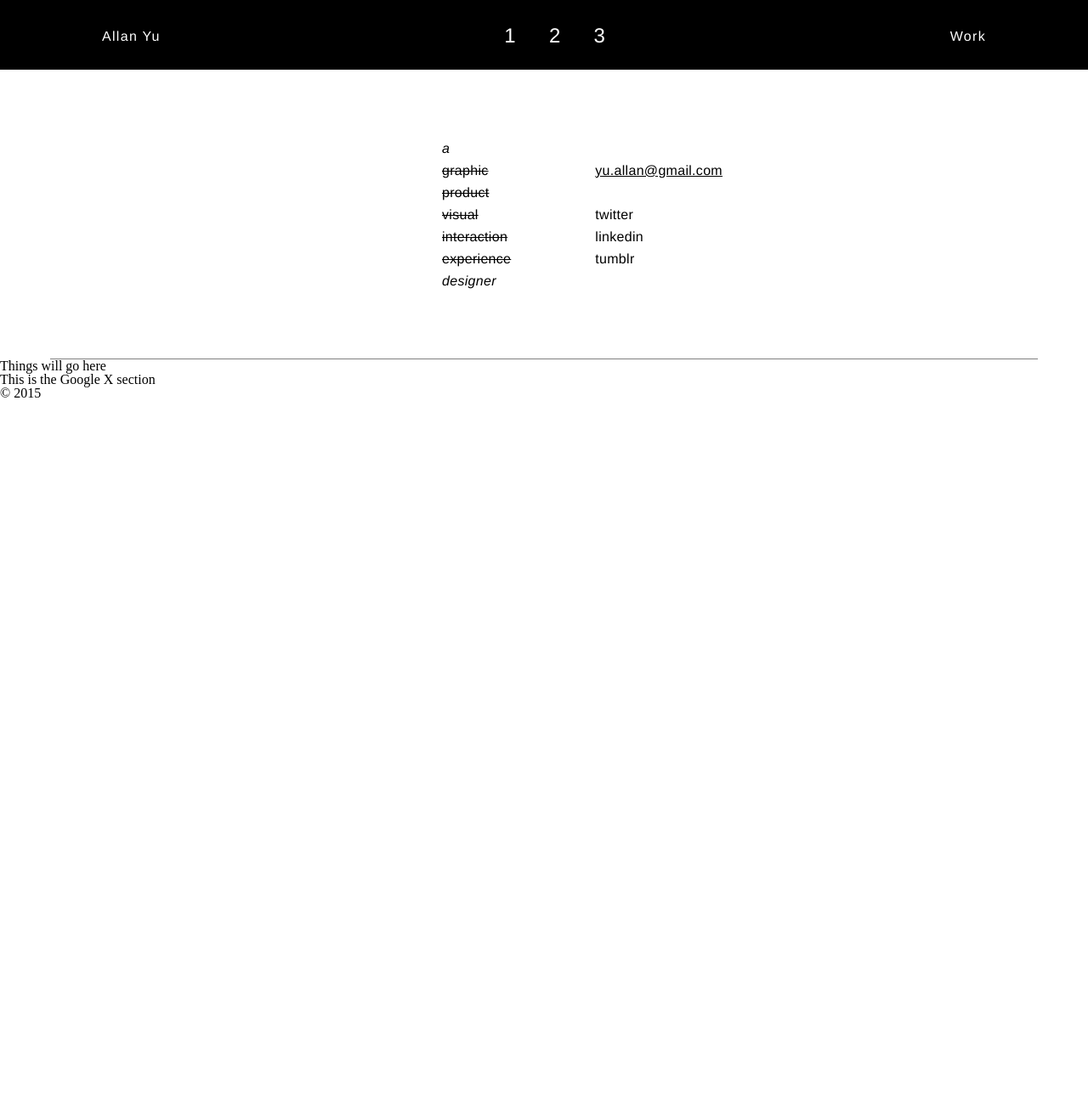
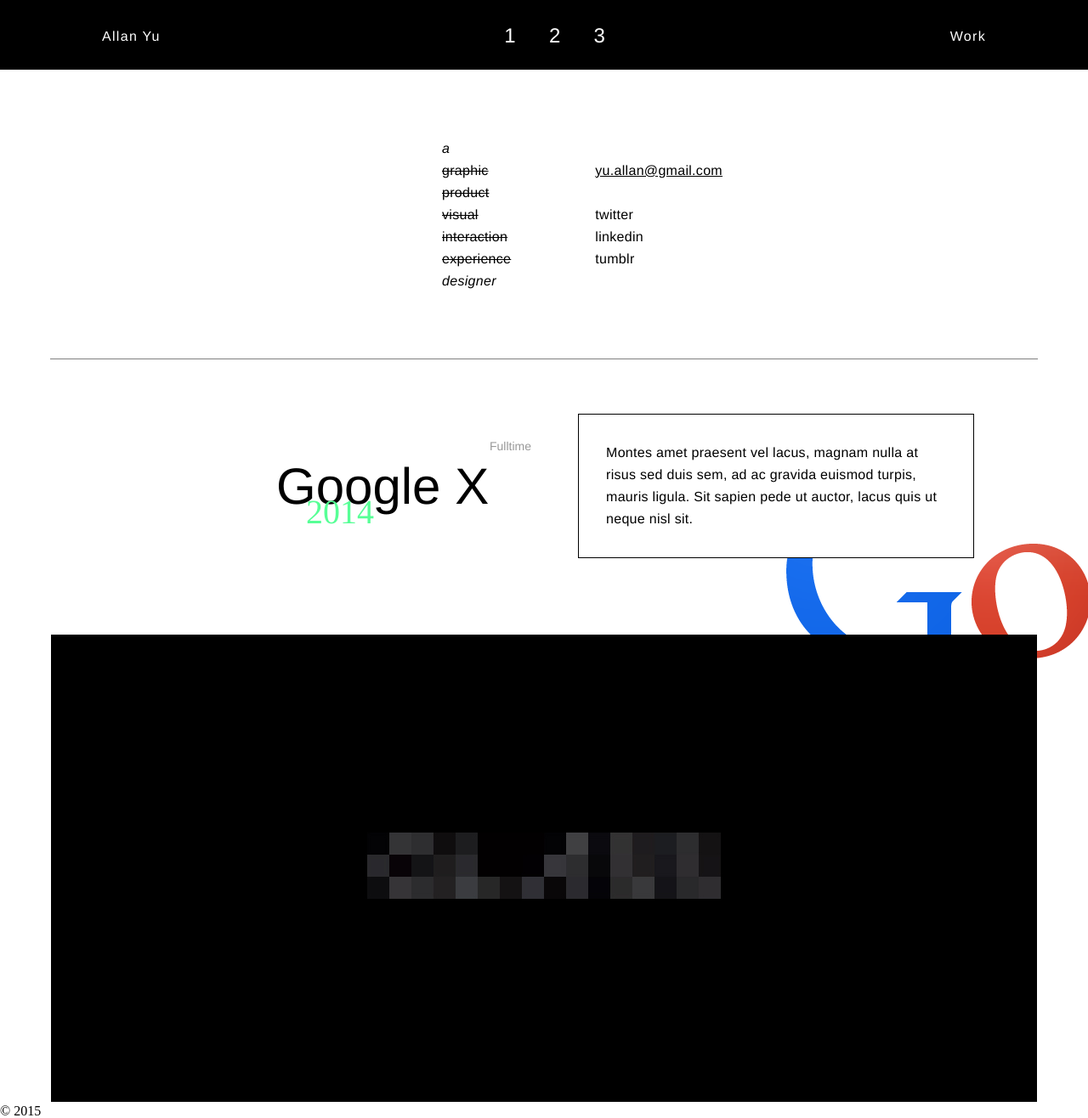
Before and after one commit to allanyu/ayu, a Jekyll site: the page built from index.html, in a window 1280 px wide. Shown: the whole page at 85% size. Built offline with Jekyll 4.4.1, drawn with Linux system fonts in a browser that asks for light colours; before the commit the page ends 900 px from its top, so only the background shows below that.

Commit message:
created googlex project

```diff
--- a/_includes/googlex.html
+++ b/_includes/googlex.html
@@ -1,3 +1,30 @@
-<div class ="googlex">
-  This is the Google X section
+<div class ="project">
+
+  <div class = "projectWrapper googlex">
+
+    <div class ="projectTitle googlex">
+      Google X
+    </div>
+
+    <div class = "year googlex">
+      2014
+    </div>
+
+    <div class = "jobPosition googlex">
+      Fulltime
+    </div>
+
+    <div class ="info googlex">
+      Montes amet praesent vel lacus, magnam nulla at risus sed duis sem, ad ac gravida euismod turpis, mauris ligula. Sit sapien pede ut auctor, lacus quis ut neque nisl sit.
+    </div>
+
+    <img id ="googlex" src="images/googlex/googlex.jpg">
+    <img id ="googlelogo" src="images/googlex/googlelogo.png">
+
+
+    <!-- <div id ="googlebg"></div> -->
+
+
 </div>
+
+</div>
--- a/_layouts/default.html
+++ b/_layouts/default.html
@@ -4,15 +4,15 @@
   {% include head.html %}
 
   <body>
+    <div class="wrapper">
 
     {% include header.html %}
 
-    <div class="wrapper">
-      {{ content }}
-    </div>
+    {{ content }}
 
     {% include footer.html %}
 
+    </div>
   </body>
 
 </html>
--- /dev/null
+++ b/_sass/_googlex.scss
@@ -0,0 +1,66 @@
+// GOOGLEX CSS
+// some css prefix are in main.css as they are global styles
+
+.projectWrapper.googlex {
+  margin: 0px auto;
+  max-width: 1160px;
+  position: relative;
+}
+
+.projectTitle.googlex {
+  max-width: 400px;
+  padding-left: 265px;
+  padding-top: 120px;
+  z-index: -10;
+}
+
+.year.googlex{
+  z-index: 10;
+  color: #57ff96;
+  position: relative;
+  top: -20px;
+  left: 300px;
+  width: 400px;
+}
+
+.jobPosition.googlex{
+  width: 150px;
+  top: -125px;
+  left: 516px;
+}
+
+.info.googlex{
+  width: 400px;
+  border: 1px solid #000;
+  padding: 32px;
+  position: relative;
+  left: 620px;
+  top: -170px;
+
+}
+
+img#googlex{
+  max-width: 100%;
+  height: auto;
+  margin-top: -80px;
+  z-index: 9;
+}
+
+img#googlelogo{
+  z-index: -40;
+  top: 140px;
+  right: -550px;
+  position: absolute;
+}
+
+// #googlebg{
+// background-image: url("/images/googlex/googlelogo.png");
+// width:100%;
+// height: 100%;
+// background-repeat: no-repeat;
+// top: 295px;
+// right: -850px;
+// overflow-x: hidden;
+// z-index: -40;
+// position: absolute;
+// }
--- a/_sass/_header.scss
+++ b/_sass/_header.scss
@@ -1,5 +1,5 @@
 // HEADER CSS
-header{
+header {
 	display: block;
 }
 
@@ -84,7 +84,6 @@
   margin: 0 auto;
 	font-family: helvetica;
 	font-size: 16px;
-	font-weight: lighter;
 	letter-spacing: 0.3px;
 	line-height: 26px;
 }
--- a/css/main.scss
+++ b/css/main.scss
@@ -15,6 +15,7 @@
 
 .wrapper {
 	display: block;
+	overflow-x: hidden;
 }
 
 a:link {
@@ -22,10 +23,39 @@
 		color: #ffffff
 }
 
+.project{
+  display: block;
+}
 
+.projectTitle {
+  font-family: helvetica;
+  font-size: 60px;
+}
 
+.year {
+  font-family: 'Times';
+  font-size: 40px;
+  font-weight: 100;
+}
+
+.jobPosition {
+  font-family: helvetica;
+  font-size: 14px;
+  font-weight: lighter;
+  color: #999;
+  position: relative;
+}
+
+.info {
+  font-family: helvetica;
+	font-size: 16px;
+	letter-spacing: 0.3px;
+	line-height: 26px;
+	background: #fff;
+}
 
 @import
 	"reset",
-	"header"
+	"header",
+	"googlex"
 	;
--- a/index.html
+++ b/index.html
@@ -3,10 +3,4 @@
 title: Allan Yu
 ---
 
-
-<div class="home">
-
-  Things will go here
-  {% include googlex.html %}
-
-</div>
+{% include googlex.html %}
```
Also changed, not shown: images/googlex/googlelogo.png (added), images/googlex/googlex.jpg (added).
